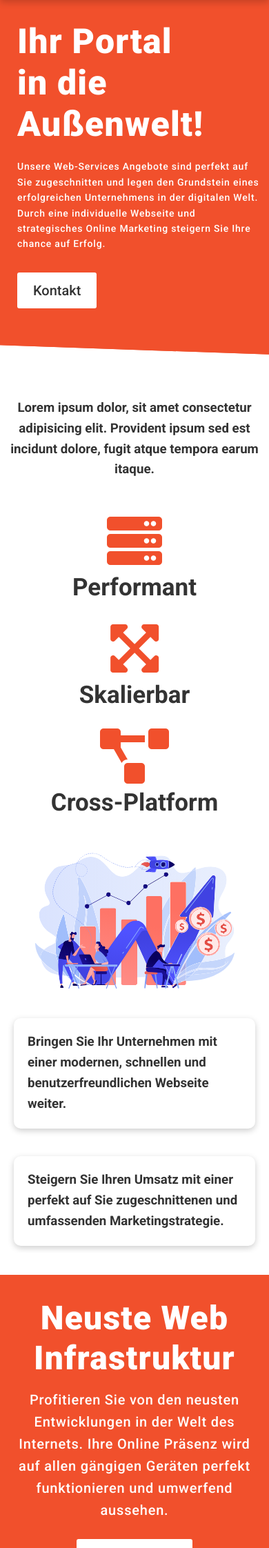
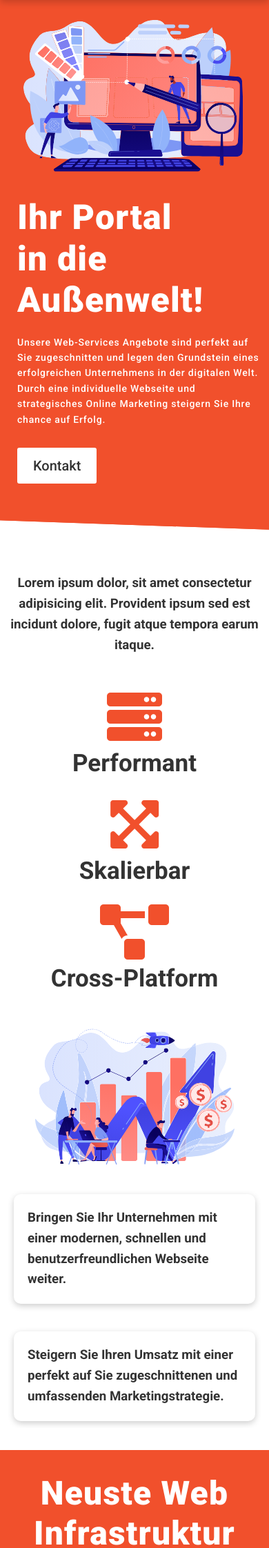
Before and after one commit to readrian/Freelance, a PHP site: page / in a window 390 px wide. Shown: the part 67-2311 px from the top of the page at 69% size. Run offline with PHP 8.4, Linux system fonts and the light colour scheme.

Commit message:
Changed showcase to flexbox from grid

```diff
--- a/css/styles.css
+++ b/css/styles.css
@@ -199,12 +199,6 @@ p {
 
 .showcase p {
   margin: 20px 0;
-}
-
-.showcase .grid {
-  overflow: visible;
-  grid-template-columns: 40% 60%;
-  gap: 30px;
 }
 
 .showcase-form {
@@ -419,15 +413,11 @@ hr.solid {
     grid-template-rows: 1fr;
   }
 
-  .image {
-    display: none;
-  }
-
   #Iphone {
     margin-top: 0;
   }
 
-  .showcase .grid {
+  .showcase .flex {
     flex-direction: column-reverse;
   }
 
--- a/home.html
+++ b/home.html
@@ -41,7 +41,7 @@
 
     <!-- showcase -->
     <div class="showcase">
-        <div class="container grid">
+        <div class="container flex">
 
             <div class="showcase-text">
                 <h1>Ihr Portal <span class="narrow"></span>in die Außenwelt!</h1>
```
